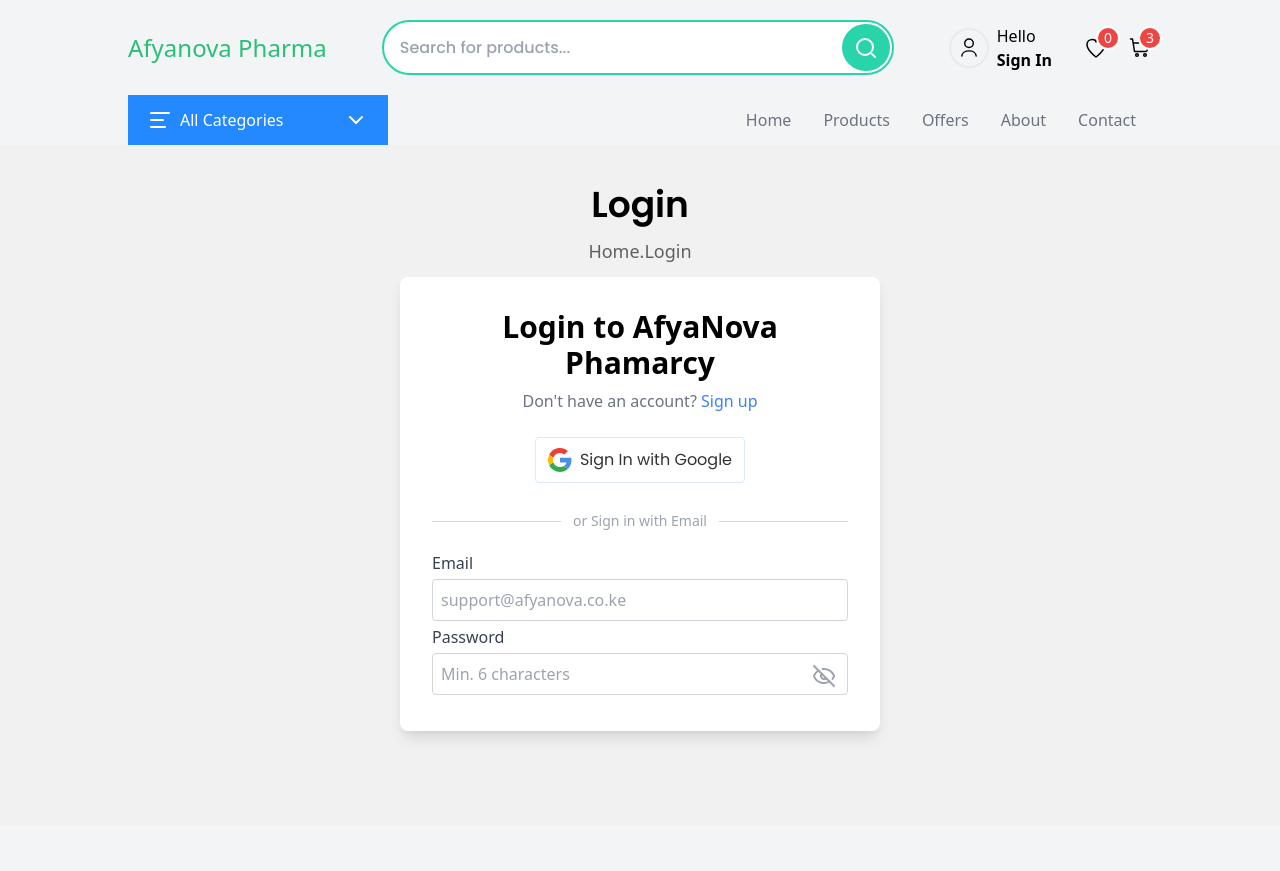
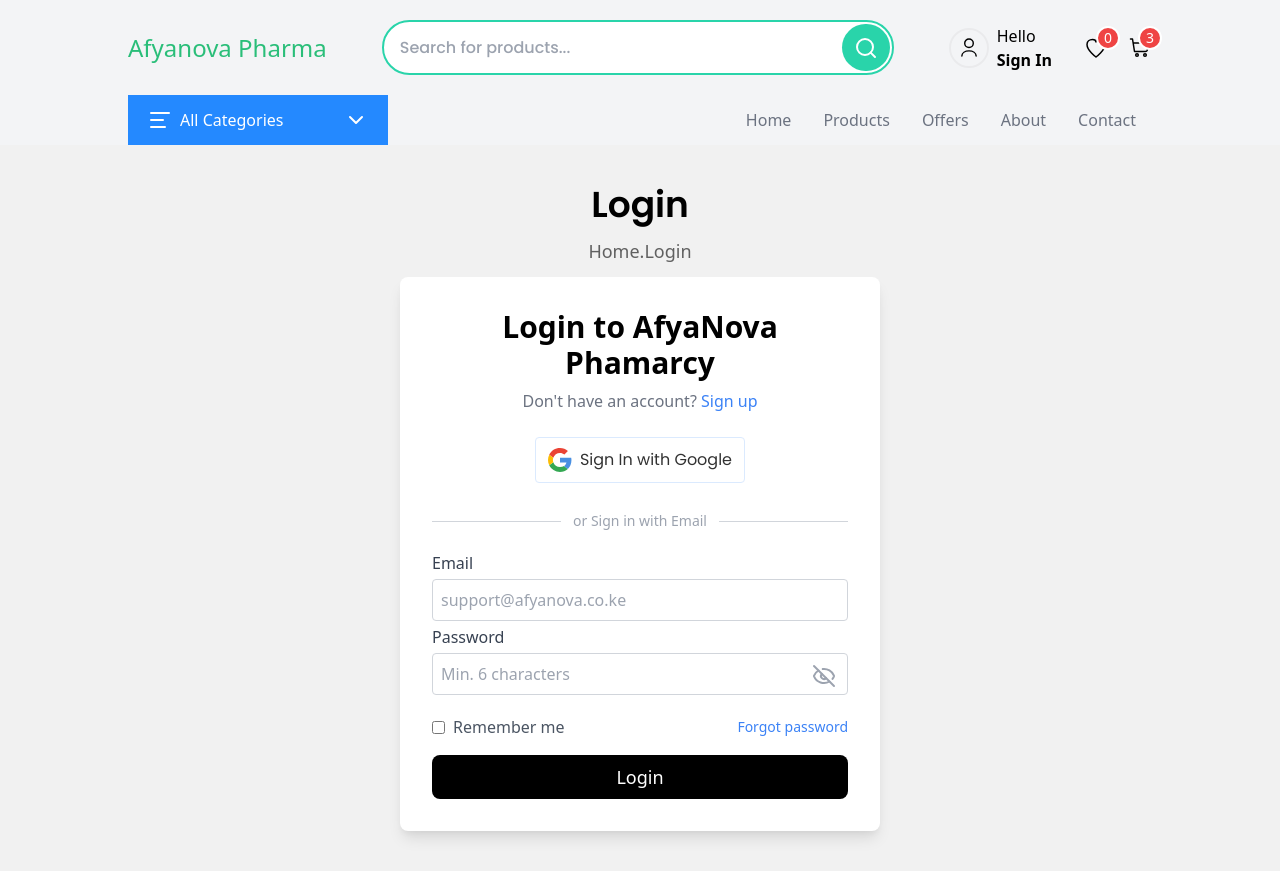
Before and after one commit to zixx-bit/E-pharma, a Next.js app in the folder apps/user-ui/: page /login in a window 1280 px wide. Before the commit the page ends 825 px from the top, so only its background shows below. Built offline with nearby package versions, Linux system fonts and the light colour scheme.

Commit message:
Update page.tsx

```diff
--- a/apps/user-ui/src/app/(routes)/login/page.tsx
+++ b/apps/user-ui/src/app/(routes)/login/page.tsx
@@ -85,9 +85,31 @@ const Login = () => {
                        onClick={()=> setPasswordVisible(!passwordVisible)}
                        className='absolute inset-y-0 right-3 flex items-center text-gray-400'>
                        {passwordVisible ? <Eye/>  : <EyeOff/>}
-
                        </button>
+                       {errors.password && (
+                            <p className='text-red-500 text-sm'>
+                                {String(errors.password.message)}
+                            </p>
+                        )}
                         </div>
+                        <div className='flex justify-between items-center my-4'>
+                            <label className='flex items-center text-gray-600'>
+                                <input
+                                type='checkbox'
+                                className='mr-2'
+                                checked={rememberMe}
+                                onChange={() => setRememberMe(!rememberMe)}>
+                                </input>
+                                Remember me
+                            </label>
+                            <Link href={"/forgot-password"} className='text-blue-500 text-sm'>
+                            Forgot password
+                            </Link>
+                        </div>
+                        <button type='submit'
+                        className='w-full text-lg cursor-pointer bg-black text-white py-2 rounded-lg'>
+                          Login
+                        </button>
 
 
                     </form>
```
